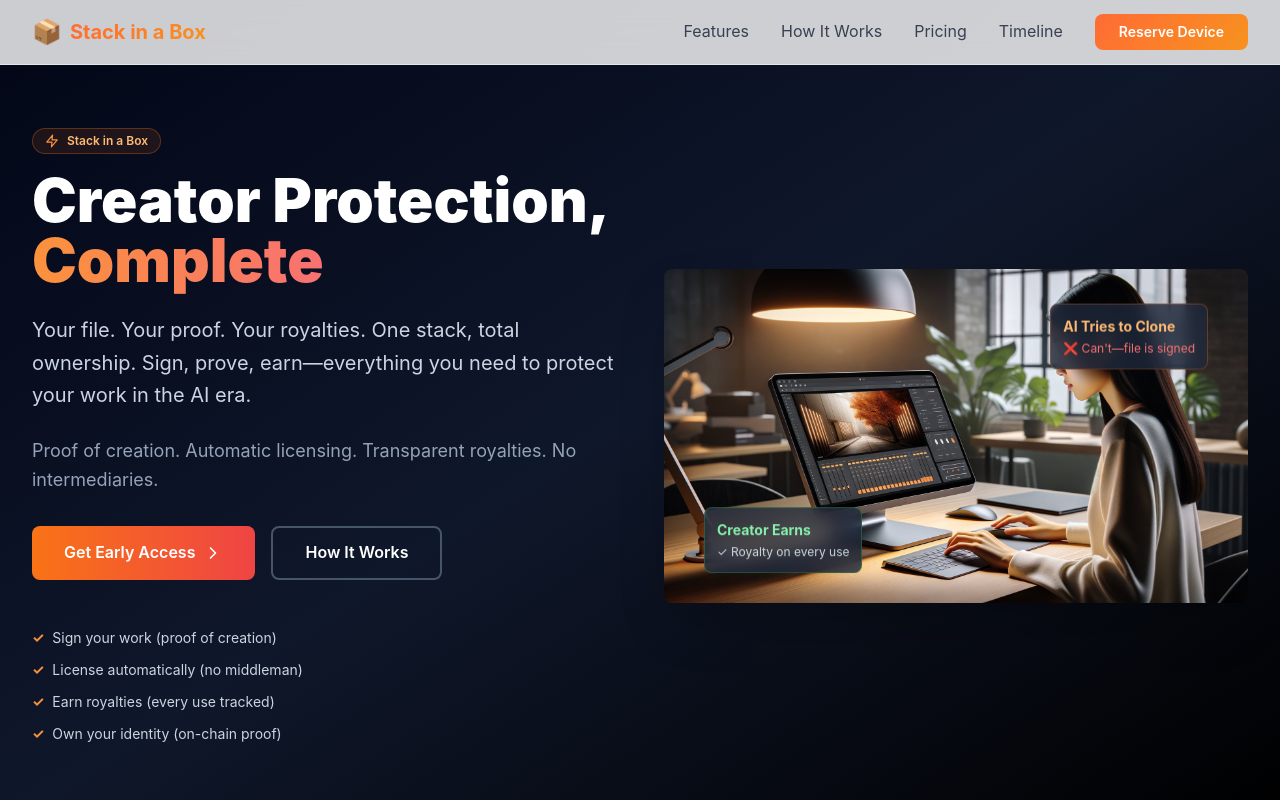
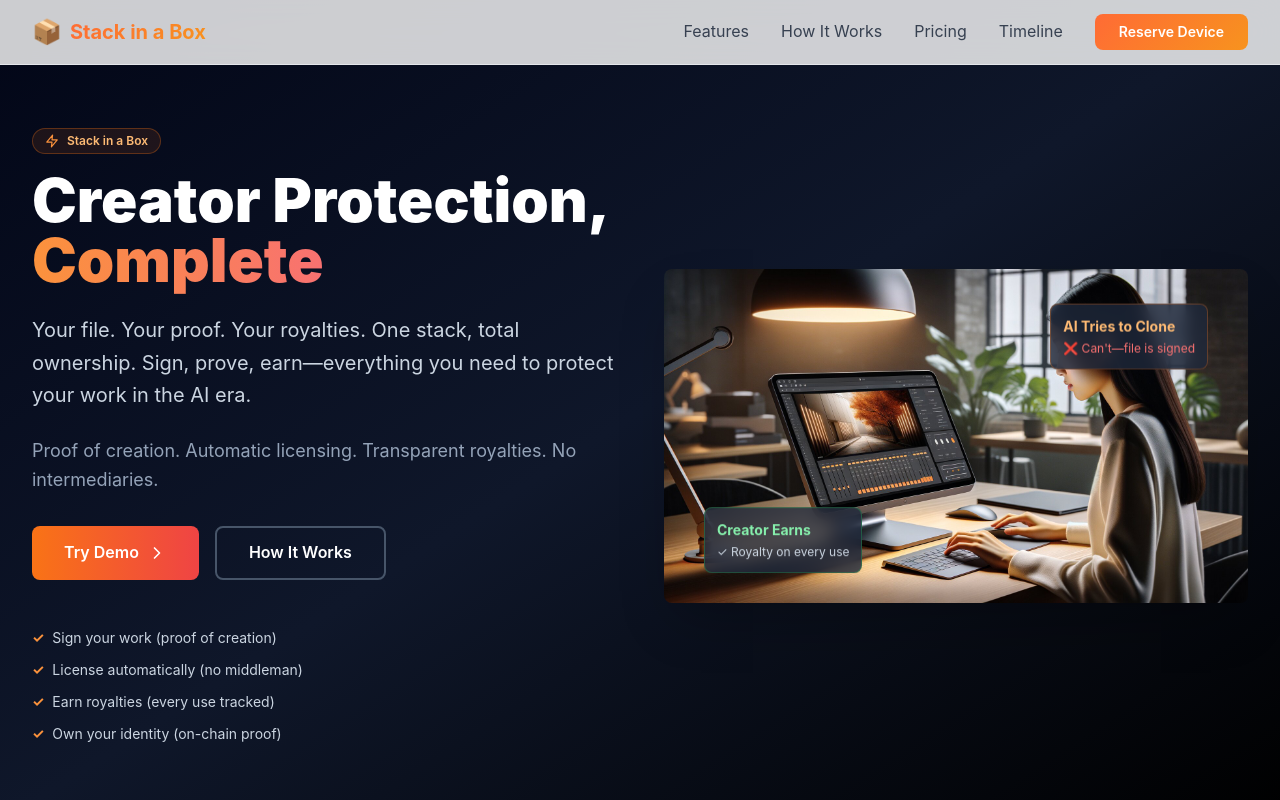
Before and after one commit to krisibot/Beetoo, a Next.js app: page / in a window 1280 px wide. Shown: the top 800 px of the page. Built offline with nearby package versions, Linux system fonts and the light colour scheme.

Commit message:
Add interactive demo button to Stack in a Box hero

```diff
--- a/components/Hero.tsx
+++ b/components/Hero.tsx
@@ -51,10 +51,10 @@ export default function Hero() {
 
             {/* CTA Buttons */}
             <div className="flex flex-col sm:flex-row gap-4 mb-12">
-              <button className="bg-gradient-to-r from-orange-500 to-red-500 hover:from-orange-600 hover:to-red-600 text-white px-8 py-3 rounded-lg font-semibold flex items-center justify-center gap-2 group transition-all hover:scale-105">
-                Get Early Access
+              <a href="https://stack-in-a-box-demo.vercel.app" target="_blank" rel="noopener noreferrer" className="bg-gradient-to-r from-orange-500 to-red-500 hover:from-orange-600 hover:to-red-600 text-white px-8 py-3 rounded-lg font-semibold flex items-center justify-center gap-2 group transition-all hover:scale-105">
+                Try Demo
                 <ChevronRight size={20} className="group-hover:translate-x-1 transition" />
-              </button>
+              </a>
               <button className="border-2 border-slate-600 hover:border-orange-400 text-white px-8 py-3 rounded-lg font-semibold transition">
                 How It Works
               </button>
```
